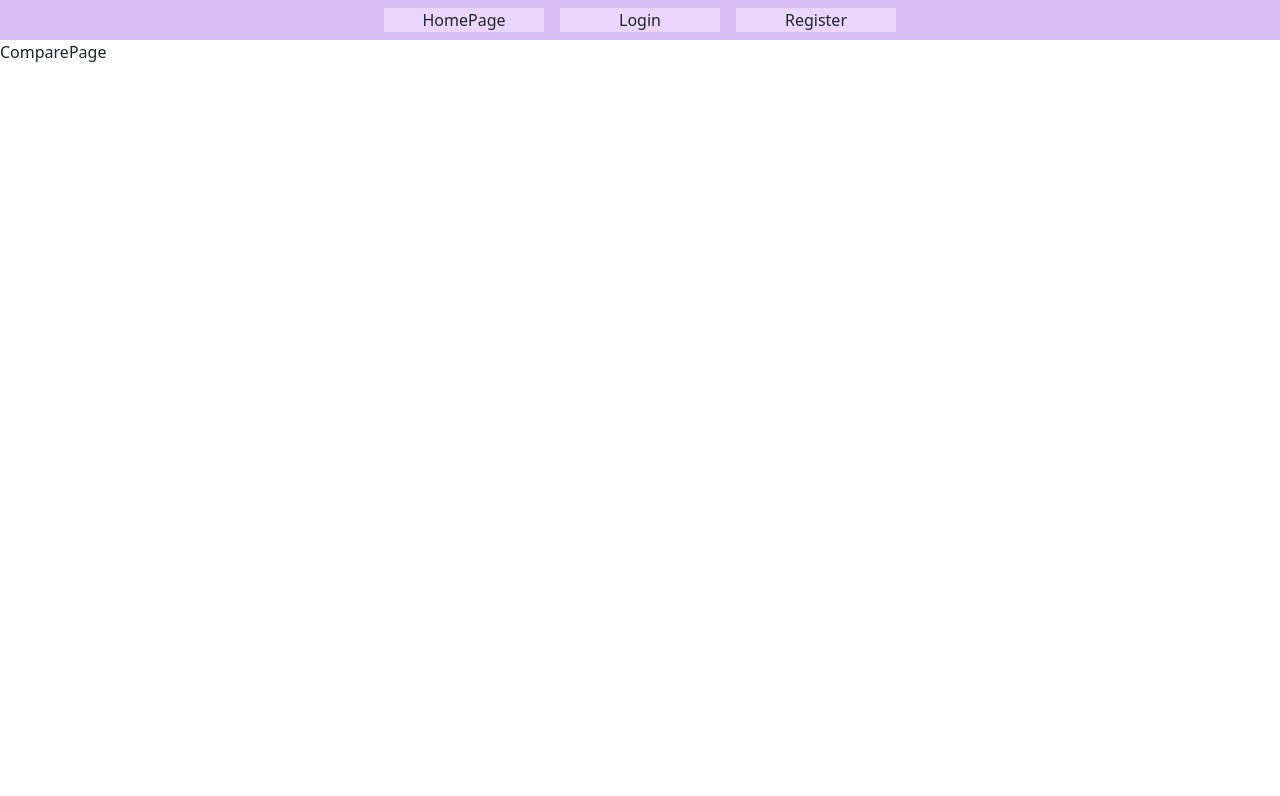
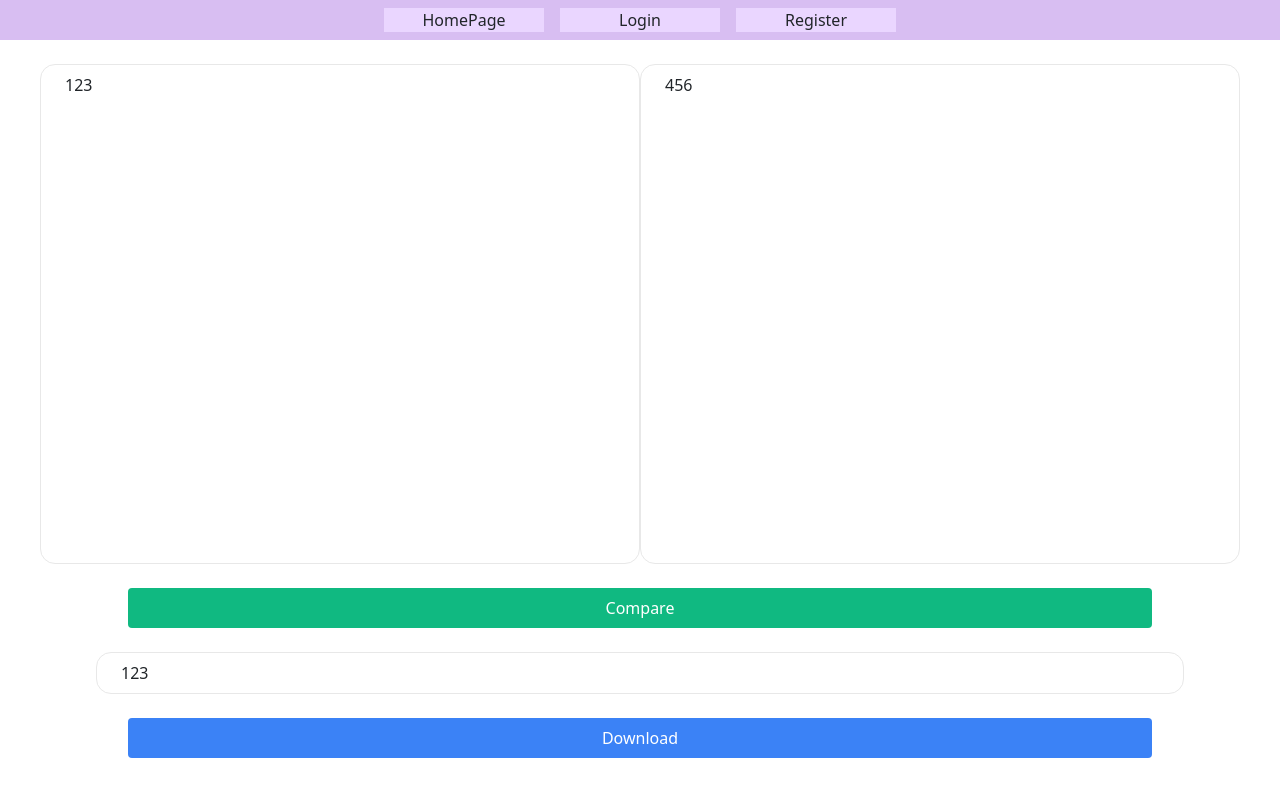
Before and after one commit to hrs2203/sent-sim-ui, a React (Create React App) app: page /ComparisionPage in a window 1280 px wide. Shown: the top 796 px of the page. Built offline with nearby package versions, Linux system fonts and the light colour scheme.

Commit message:
comp page needs work

```diff
--- a/src/components/ComparePage.js
+++ b/src/components/ComparePage.js
@@ -2,9 +2,29 @@ import Header from "./Header";
 
 export default function ComparePage() {
 	return (
-		<div>
+		<div className="mb-10">
 			<Header />
-			<div>ComparePage</div>
+			<div className="flex px-10 py-4 justify-around overflow-x-auto">
+				<div className="low_border inputMainBox px-4 py-2">123</div>
+				<div className="low_border inputMainBox px-4 py-2">456</div>
+			</div>
+			<div className="px-32">
+				<button className="px-32 w-100 bg-green-500 text-white rounded py-2"
+					onClick={()=>{
+						alert("Compare api call")
+					}}
+				>Compare</button>
+			</div>
+			<div className="flex px-24 py-4 justify-around overflow-x-auto">
+				<div className="low_border w-100 px-4 py-2">123</div>
+			</div>
+			<div className="px-32">
+				<button className="px-32 w-100 bg-blue-500 text-white rounded py-2"
+					onClick={()=>{
+						alert("Download api call")
+					}}
+				>Download</button>
+			</div>
 		</div>
 	)
 }
--- a/src/index.css
+++ b/src/index.css
@@ -20,6 +20,12 @@
 .low_border{
     border: 1px solid rgba(232, 232, 232, 1);
     border-radius: 15px;
+}
+
+.inputMainBox{
+    width: 800px;
+    height: 500px;
+    overflow-y: auto;
 }
 
 .userDetail{
```
